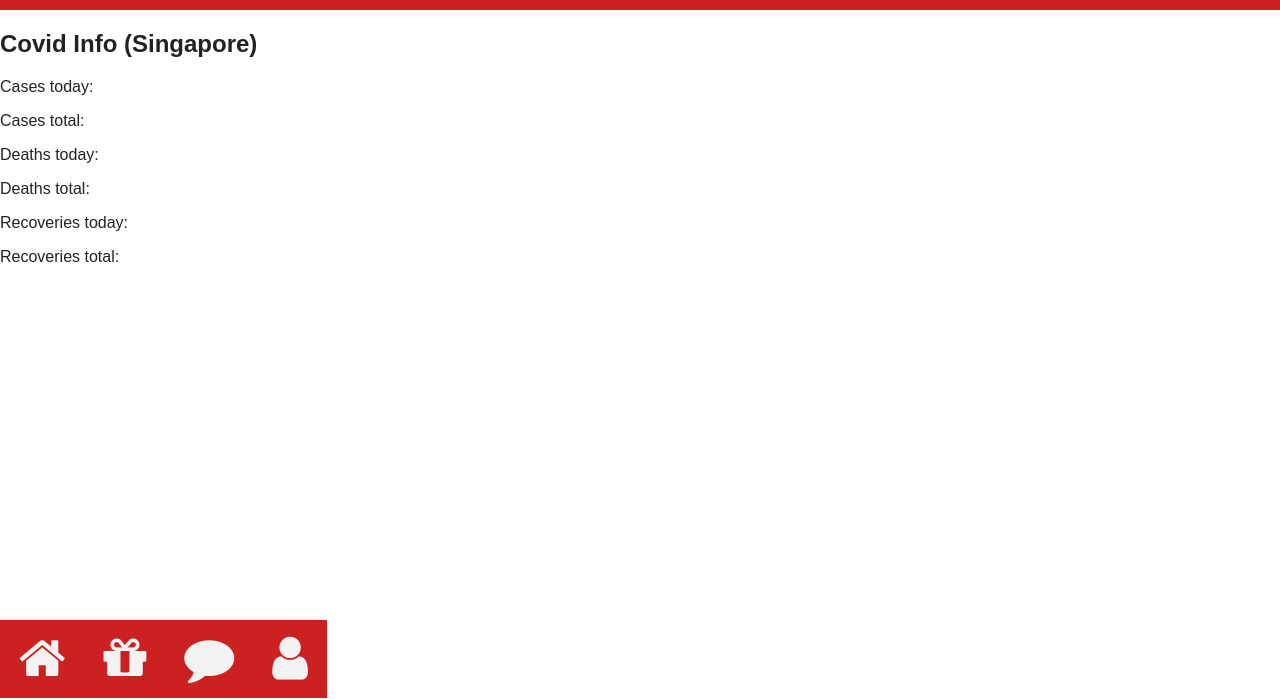
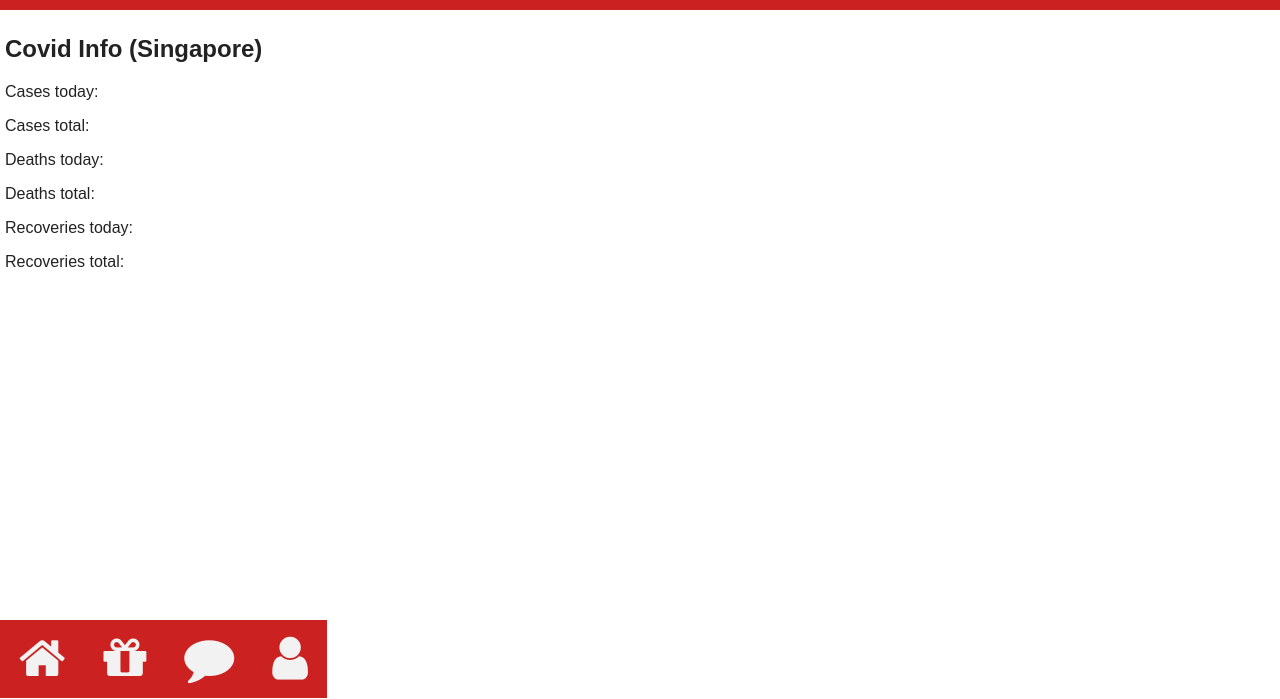
Before and after one commit to wyankai/IntegratedProject, a plain HTML site: page index.html in a window 1280 px wide. Shown: the part 101-800 px from the top of the page. Drawn offline with nearby package versions, Linux system fonts and the light colour scheme; no server answers.

Commit message:
Update styling of data

```diff
--- a/style.css
+++ b/style.css
@@ -116,3 +116,6 @@ td, th {
   text-decoration: none;
   margin-left: 32% ;
 }
+.body{
+  padding:5px;
+}
```
